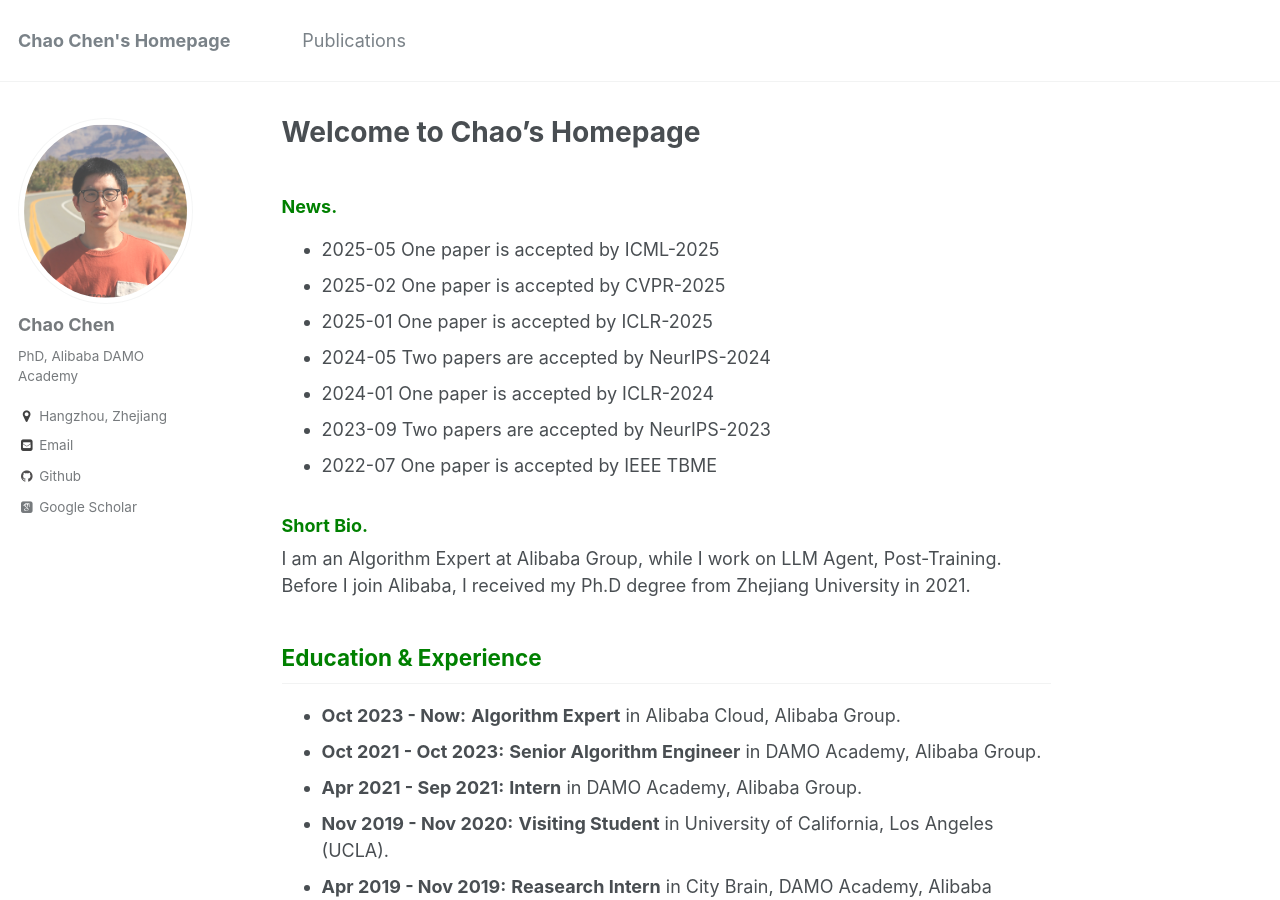
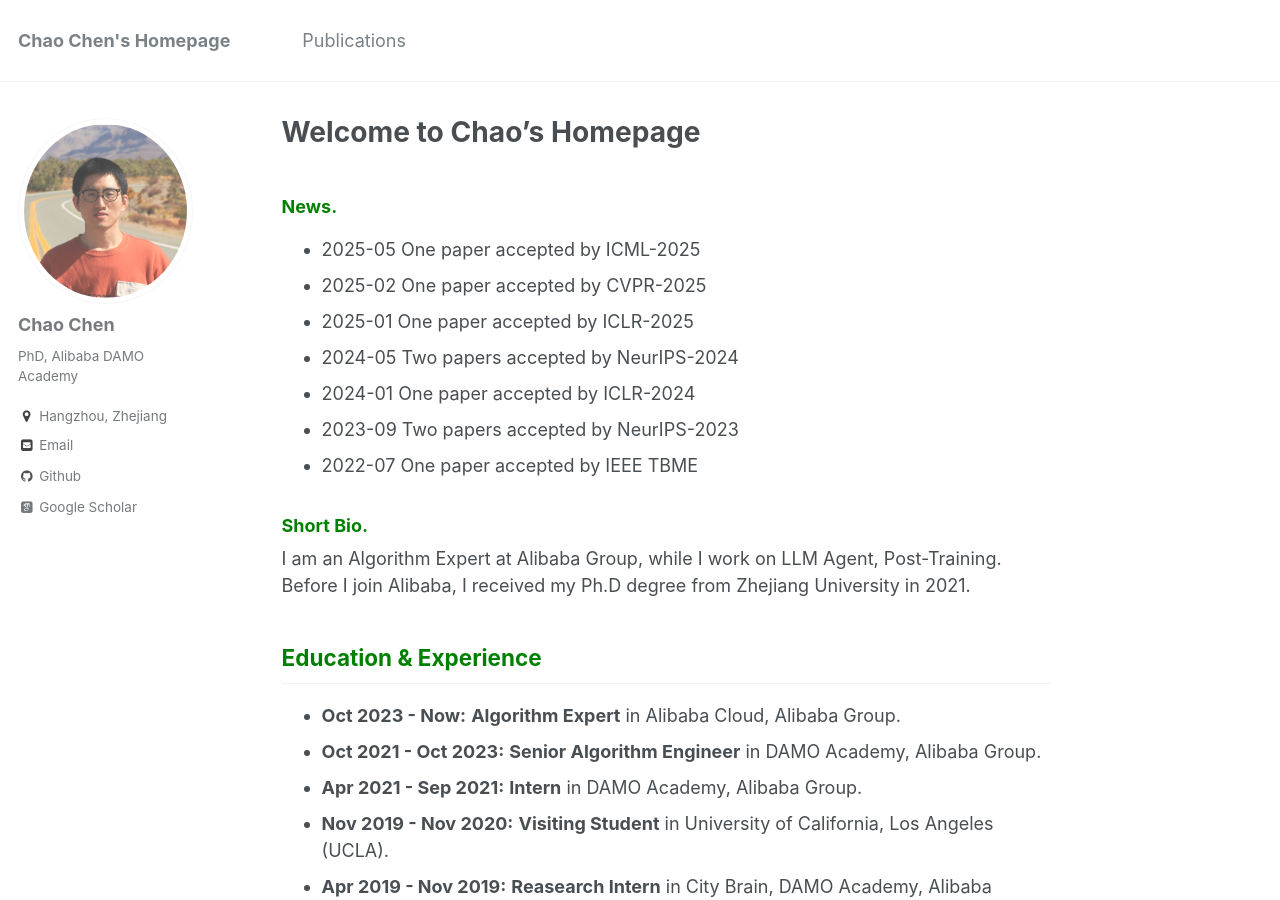
Before and after one commit to chenchao666/chenchao666.github.io, a Jekyll site: the page built from _pages/about.md, in a window 1280 px wide and 900 px high. Built offline with Jekyll 4.4.1, drawn with Linux system fonts in a browser that asks for light colours; some web fonts are replaced.

Commit message:
Update about.md

```diff
--- a/_pages/about.md
+++ b/_pages/about.md
@@ -9,14 +9,13 @@ redirect_from:
 ---
 
 ### <span style="color: green"> News. </span>
-* 2025-05 One paper is accepted by ICML-2025
-* 2025-02 One paper is accepted by CVPR-2025
-* 2025-01 One paper is accepted by ICLR-2025
-* 2024-05 Two papers are accepted by NeurIPS-2024
-* 2024-01 One paper is accepted by ICLR-2024
-* 2023-09 Two papers are accepted by NeurIPS-2023
-* 2022-07 One paper is accepted by IEEE TBME
-
+* 2025-05 One paper accepted by ICML-2025
+* 2025-02 One paper accepted by CVPR-2025
+* 2025-01 One paper accepted by ICLR-2025
+* 2024-05 Two papers accepted by NeurIPS-2024
+* 2024-01 One paper accepted by ICLR-2024
+* 2023-09 Two papers accepted by NeurIPS-2023
+* 2022-07 One paper accepted by IEEE TBME
 
 
 ### <span style="color: green"> Short Bio. </span>
```
